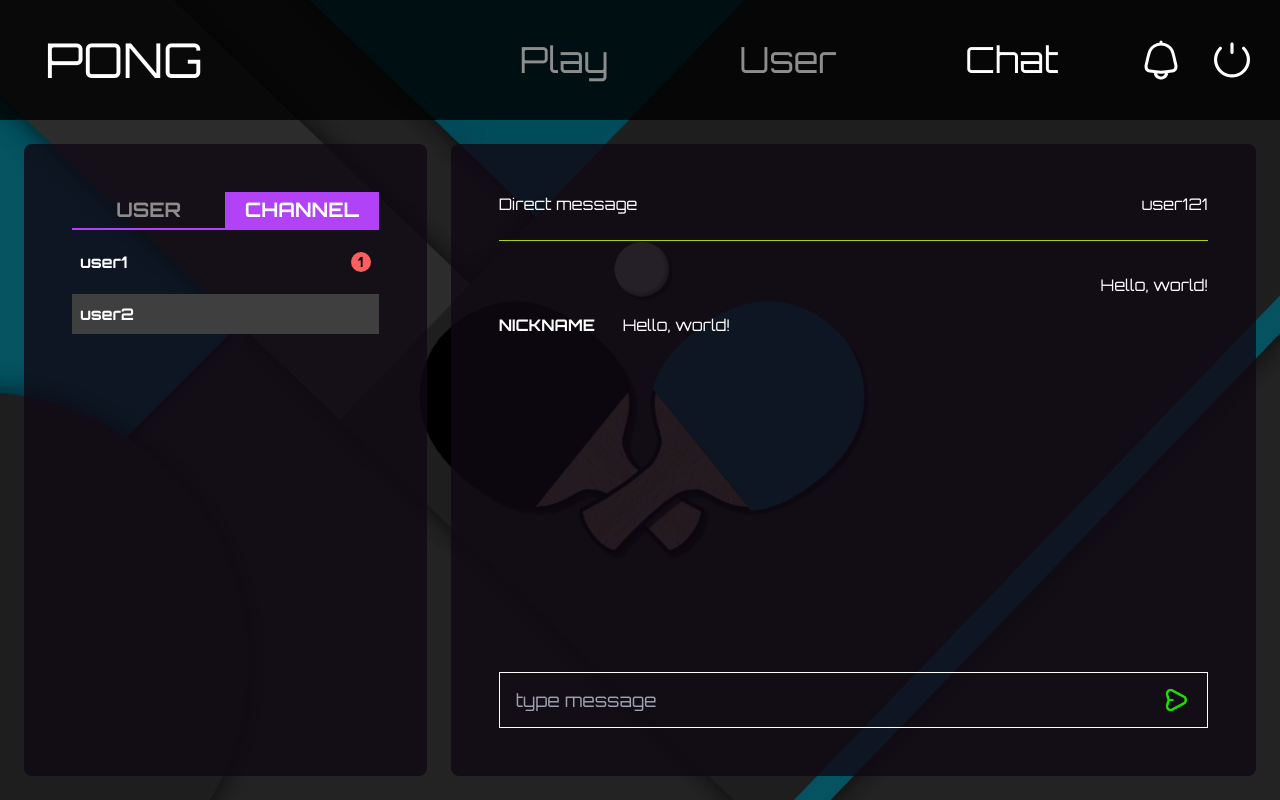
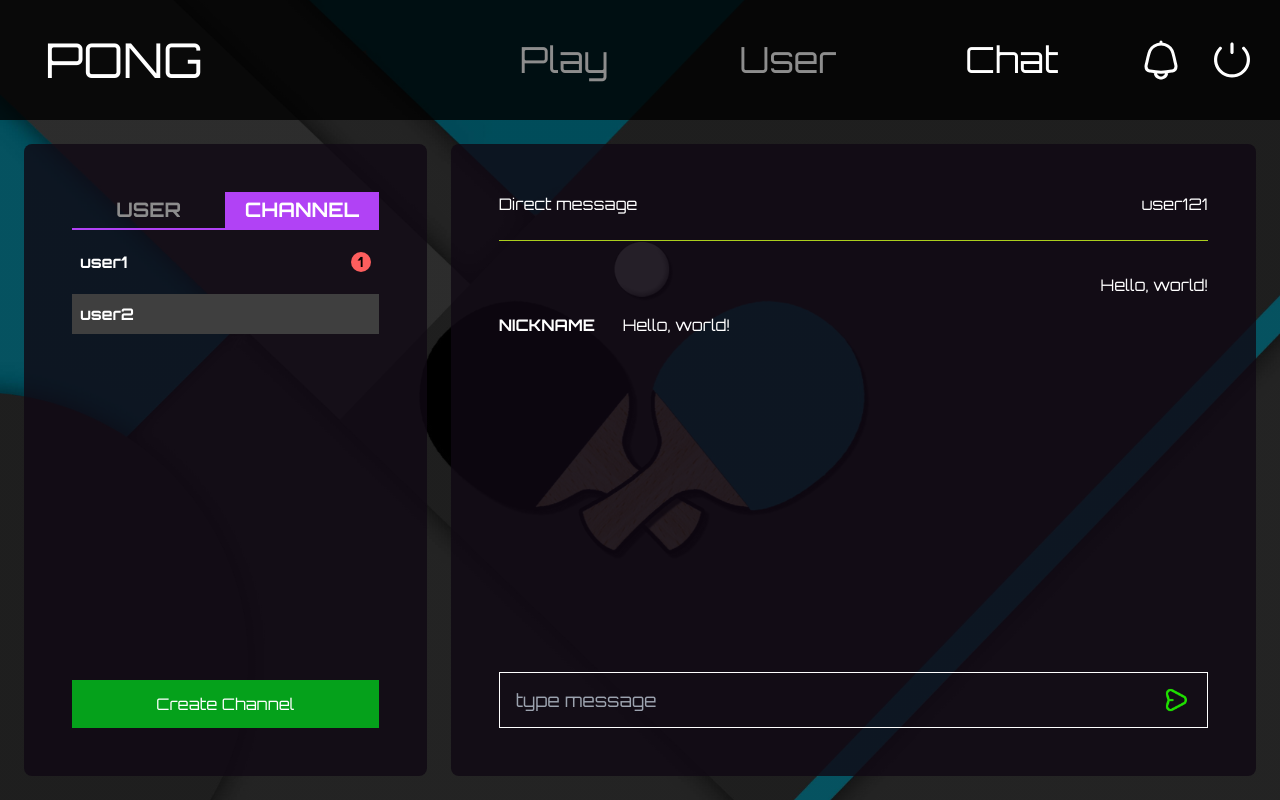
Before and after one commit to ssoyeong-lee/frontend, a Next.js app: page /chat in a window 1280 px wide. Built offline with nearby package versions, Linux system fonts and the light colour scheme.

Commit message:
FIX: chat create channel 추가

```diff
--- a/src/card/chat/ListCard.tsx
+++ b/src/card/chat/ListCard.tsx
@@ -1,4 +1,5 @@
 import NotificationDot from "@/components/NotificationDot";
+import SquareButton from "@/components/button/SquareButton";
 import ChatSwitch from "@/components/chat/ChatSwitch";
 import Card from "@/layouts/Card";
 import FlexBox from "@/layouts/FlexBox";
@@ -6,6 +7,7 @@ import FlexBox from "@/layouts/FlexBox";
 export default function ListCard() {
   return (
     <Card>
+      <FlexBox direction="col" className="w-full h-full gap-3">
         <ChatSwitch type="channel" />
         <FlexBox direction="col" className="h-full w-full gap-3">
           <FlexBox className="w-full justify-between p-2 hover:bg-gray-600 cursur-pointer">
@@ -17,6 +19,8 @@ export default function ListCard() {
             <NotificationDot amount={0} />
           </FlexBox>
         </FlexBox>
+        <SquareButton>Create Channel</SquareButton>
+      </FlexBox>
     </Card>
   );
 }
--- /dev/null
+++ b/src/components/button/SquareButton.tsx
@@ -0,0 +1,20 @@
+interface SquareButtonProps {
+  children: React.ReactNode;
+  className?: string;
+  onClick?: () => void;
+}
+
+export default function SquareButton({
+  children,
+  className,
+  onClick,
+}: SquareButtonProps) {
+  return (
+    <button
+      className={`w-full px-2 py-3 bg-button-green hover:button-green-hover ${className}`}
+      onClick={onClick}
+    >
+      {children}
+    </button>
+  );
+}
--- a/src/components/chat/ChatSwitch.tsx
+++ b/src/components/chat/ChatSwitch.tsx
@@ -6,7 +6,7 @@ export default function ChatSwitch({ type }: { type: "user" | "channel" }) {
   const userStyle = type === "user" ? selectedStyle : unselectedStyle;
   const channelStyle = type === "channel" ? selectedStyle : unselectedStyle;
   return (
-    <FlexBox className="mb-3 border-b-2 border-purple-cyber text-center">
+    <FlexBox className="w-full border-b-2 border-purple-cyber text-center">
       <div
         className={`w-full py-1 font-bold text-xl cursur-pointer ${userStyle}`}
       >
```
Lines whose indentation alone changed are shown as unchanged.
